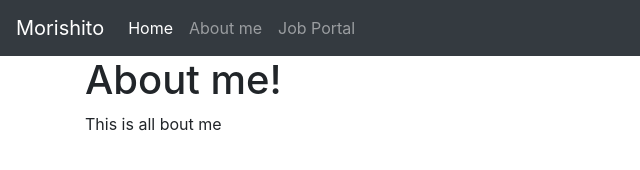
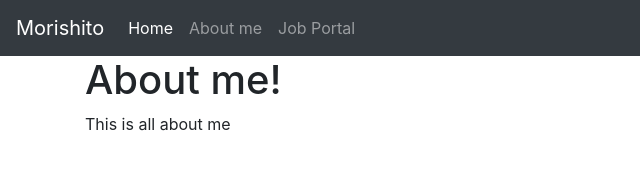
Before and after one commit to moliddy23/intro-to-node, a plain HTML site: page about.html in a window 1280 px wide. Shown: the full height of the page, 0-640 px from the left. Drawn offline with nearby package versions, Linux system fonts and the light colour scheme.

Commit message:
adding a small text change

```diff
--- a/about.html
+++ b/about.html
@@ -51,7 +51,7 @@
 	</nav>
     <div class = 'container'>
         <h1>About me!</h1>
-        <p>This is all bout me</p>
+        <p>This is all about me</p>
     </div>
 </body>
 
```
